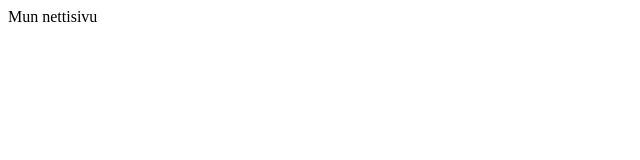
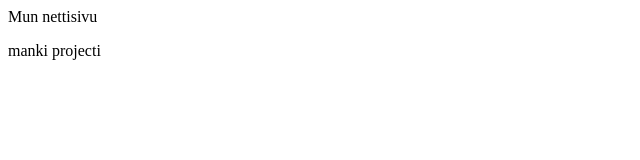
Before and after one commit to aleksi-mankilover/aleksi-mankilover.github.io, a plain HTML site: page index.html in a window 1280 px wide. Shown: the full height of the page, 0-640 px from the left. Drawn offline with Linux system fonts and the light colour scheme.

Commit message:
Update index.html

```diff
--- a/index.html
+++ b/index.html
@@ -1 +1,3 @@
 <p>Mun nettisivu</p>
+
+<p>manki projecti</p>
```
